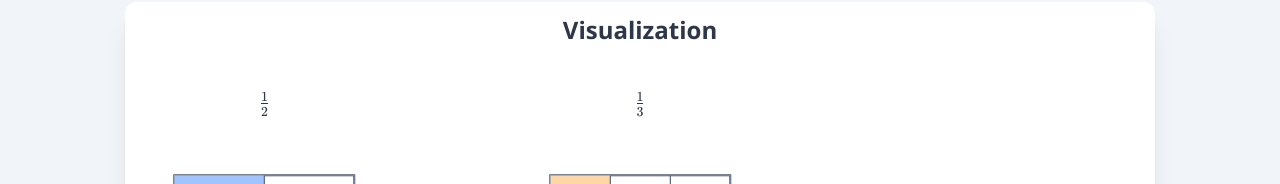
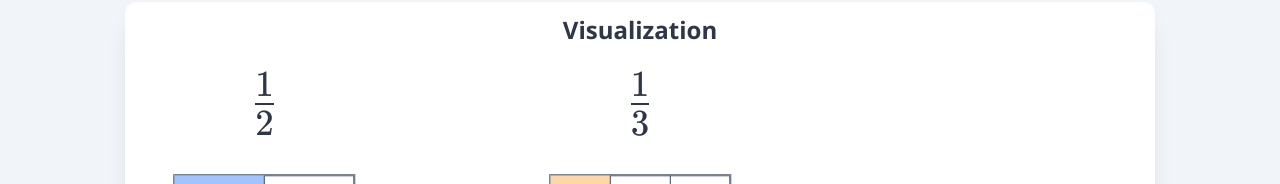
Before and after one commit to RupertLinacre/fraction_addition_visualisation, a React (Vite) app: page / in a window 1280 px wide. Shown: the part 284-468 px from the top of the page. Built offline with nearby package versions, Linux system fonts and the light colour scheme.

Commit message:
Update font size in VisualUnit component for improved visibility

```diff
--- a/components/VisualizationSection.tsx
+++ b/components/VisualizationSection.tsx
@@ -64,7 +64,7 @@ const VisualUnit: React.FC<VisualUnitProps> = ({
       aria-hidden={isPlaceholder}
     >
       <div
-        className={`text-center text-base sm:text-lg font-semibold text-[${TEXT_COLOR_DARK}] flex items-center justify-center w-full`}
+        className={`text-center text-3xl sm:text-5xl font-semibold text-[${TEXT_COLOR_DARK}] flex items-center justify-center w-full`}
         style={{ height: fixedLabelHeight }}
       >
         {topLabelLatex && <KatexDisplay latex={topLabelLatex} />}
@@ -90,7 +90,7 @@ const VisualUnit: React.FC<VisualUnitProps> = ({
       </div>
 
       <div
-        className={`text-center text-base sm:text-lg font-semibold text-[${TEXT_COLOR_DARK}] flex items-center justify-center w-full`}
+        className={`text-center text-3xl sm:text-5xl font-semibold text-[${TEXT_COLOR_DARK}] flex items-center justify-center w-full`}
         style={{ height: fixedLabelHeight }}
       >
         {bottomLabelLatex && <KatexDisplay latex={bottomLabelLatex} />}
```
